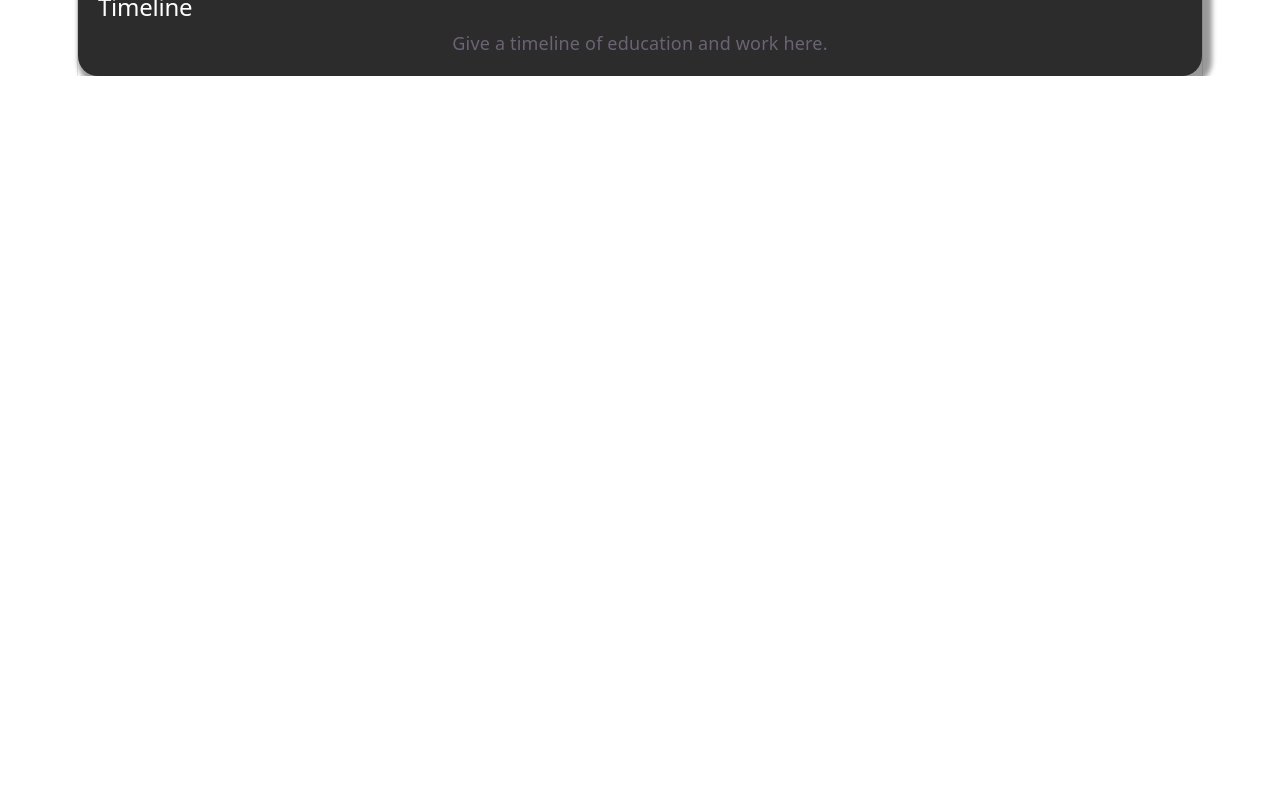
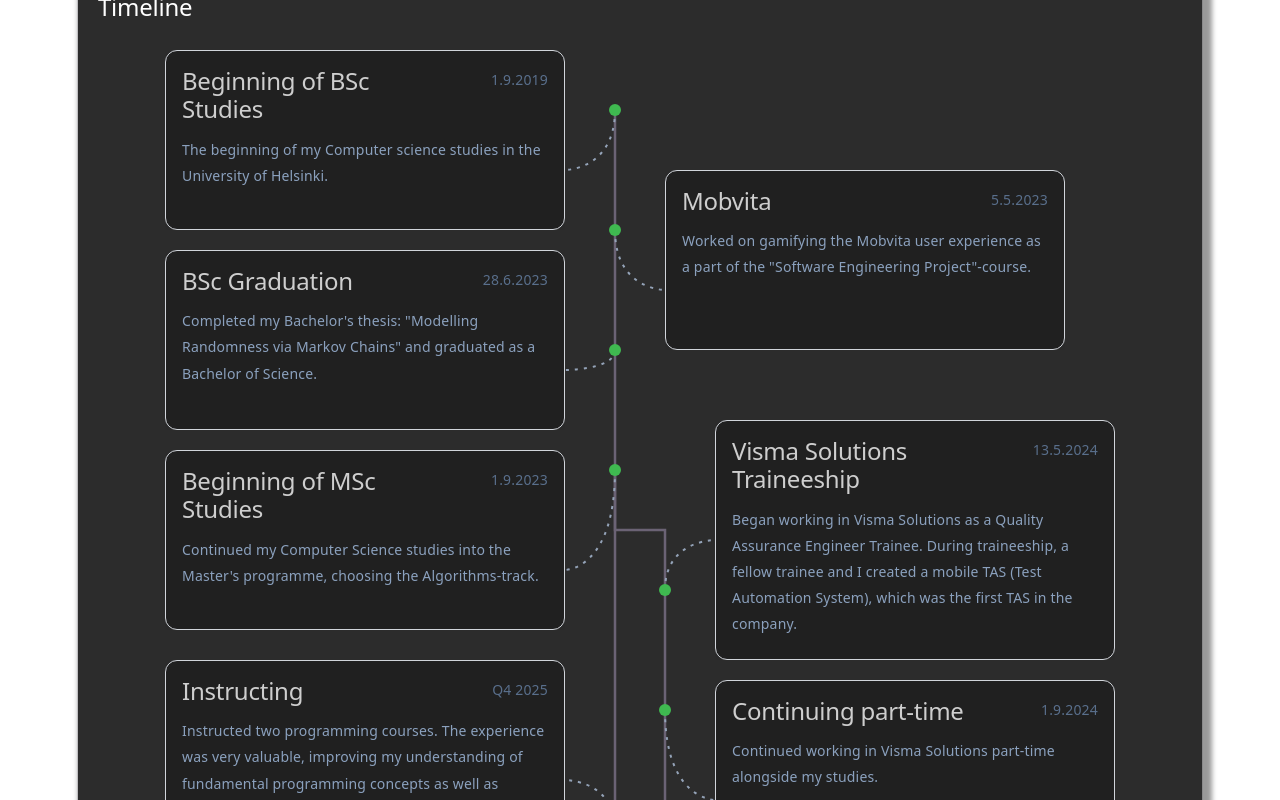
Before and after one commit to mfk99/CV, a React (Vite) app: page / in a window 1280 px wide. Shown: the part 1540-2340 px from the top of the page. Before the commit the page ends 1616 px from the top, so only its background shows below. Built offline with nearby package versions, Linux system fonts and the light colour scheme.

Commit message:
add timeline

```diff
--- a/src/components/grid/Grid.css
+++ b/src/components/grid/Grid.css
@@ -34,6 +34,7 @@
 
 #timeline-grid {
   padding-top: 40px;
+  padding-bottom: 40px;
   display: grid;
   grid-template-columns: 100%;
 }
--- a/src/components/header/Header.tsx
+++ b/src/components/header/Header.tsx
@@ -14,7 +14,7 @@
           paddingTop: "50px",
         }}
       />
-      <div className="header-container" id="header-container">
+      <div id="header-container">
         <div>
           <img
             id="portrait-img"
--- /dev/null
+++ b/src/components/timeline/Timeline.css
@@ -0,0 +1,23 @@
+#timeline-card {
+  display: grid;
+  grid-template-columns: 70% 1fr;
+  grid-template-rows: auto auto;
+}
+
+#timeline-card-title {
+  color: rgb(206, 206, 206);
+  text-align: left;
+}
+
+#timeline-card-date {
+  color: rgb(89, 111, 140);
+  font-size: 14px;
+  text-align: right;
+}
+
+#timeline-card-desc {
+  margin-top: 5px;
+  color: rgb(139, 161, 190);
+  font-size: 14px;
+  text-align: left;
+}
--- a/src/components/timeline/Timeline.tsx
+++ b/src/components/timeline/Timeline.tsx
@@ -1,8 +1,177 @@
+import { motion } from "motion/react";
+import { useState, useMemo } from "react";
+import type { PositionedEvent } from "./events";
+import { events } from "./events";
+import "./Timeline.css";
+
+const CARD_WIDTH = 400;
+const CARD_HEIGHT = 240;
+const CARD_GAP = 50;
+
+const LANE_WIDTH = 50;
+const ROW_HEIGHT = 120;
+
+function getCardPosition(event: PositionedEvent) {
+  const x =
+    event.side === "left"
+      ? event.x - CARD_WIDTH - CARD_GAP
+      : event.x + CARD_GAP;
+
+  const y = event.y + (event.yOffset ?? 0);
+
+  return { x, y };
+}
+
 export function Timeline() {
+  const [hovered, setHovered] = useState<string | null>(null);
+
+  const minLane = Math.min(...events.map((e) => e.lane));
+  const maxLane = Math.max(...events.map((e) => e.lane));
+
+  const CENTER_X = 1000 / 2;
+
+  const totalLaneWidth = (maxLane - minLane) * LANE_WIDTH;
+  const startX = CENTER_X - totalLaneWidth / 2;
+
+  const positionedEvents = useMemo(
+    () =>
+      events.map((event, index) => ({
+        ...event,
+        x: startX + (event.lane - minLane) * LANE_WIDTH,
+        y: index * ROW_HEIGHT + 80,
+      })),
+    [],
+  );
+
+  const svgHeight = Math.max(...positionedEvents.map((e) => e.y)) + 50;
+
   return (
     <>
       <h2 style={{ color: "#fff", textAlign: "left" }}>Timeline</h2>
-      <div>Give a timeline of education and work here.</div>
+      <svg
+        width="100%"
+        height={svgHeight}
+        viewBox={`0 0 1000 ${svgHeight}`}
+        overflow="visible"
+      >
+        {/* Git graph connections */}
+        {positionedEvents.map((event) => {
+          if (!event.parent) return null;
+
+          const parent = positionedEvents.find((e) => e.id === event.parent);
+
+          if (!parent) return null;
+
+          return (
+            <motion.path
+              key={`${parent.id}-${event.id}`}
+              d={`
+              M ${parent.x} ${parent.y}
+              V ${(parent.y + event.y) / 2}
+              H ${event.x}
+              V ${event.y}
+            `}
+              fill="none"
+              stroke="currentColor"
+              strokeWidth={2.5}
+              initial={{ pathLength: 0 }}
+              animate={{ pathLength: 1 }}
+            />
+          );
+        })}
+
+        {positionedEvents.map((event) => {
+          const cardPos = getCardPosition(event);
+
+          const targetX =
+            event.side === "left" ? cardPos.x + CARD_WIDTH : cardPos.x;
+
+          const targetY = cardPos.y + CARD_HEIGHT / 2;
+
+          const connectorPath = `
+          M ${event.x} ${event.y}
+          C ${event.x} ${targetY},
+            ${targetX} ${targetY},
+            ${targetX} ${targetY}
+        `;
+
+          return (
+            <g
+              key={event.id}
+              onMouseEnter={() => setHovered(event.id)}
+              onMouseLeave={() => setHovered(null)}
+            >
+              {/* Node -> Card connector */}
+              <motion.path
+                d={connectorPath}
+                fill="none"
+                stroke="#94a3b8"
+                strokeWidth={2}
+                strokeDasharray="3 6"
+              />
+
+              {/* Timeline node */}
+              <motion.circle
+                cx={event.x}
+                cy={event.y}
+                r={6}
+                fill="#3fb950"
+                animate={{
+                  r: hovered === event.id ? 9 : 6,
+                }}
+                transition={{
+                  type: "spring",
+                  stiffness: 300,
+                  damping: 20,
+                }}
+              />
+
+              {/* Card */}
+
+              <foreignObject
+                x={cardPos.x}
+                y={cardPos.y}
+                width={CARD_WIDTH}
+                height={event.eventCardSize ?? CARD_HEIGHT}
+              >
+                <motion.div
+                  style={{
+                    width: "100%",
+                    height: "100%",
+
+                    backgroundColor: "#202020",
+                    border: "1px solid #d1d5db",
+                    borderRadius: "12px",
+
+                    padding: "16px",
+
+                    boxShadow: "0 2px 10px rgba(0,0,0,0.08)",
+                    boxSizing: "border-box",
+                  }}
+                  animate={{
+                    // scale: hovered === event.id ? 1.04 : 1,
+                    opacity:
+                      hovered === null ? 1 : hovered === event.id ? 1 : 0.7,
+                  }}
+                  transition={{
+                    type: "spring",
+                    stiffness: 300,
+                    damping: 20,
+                  }}
+                >
+                  <div id="timeline-card">
+                    <h2 id="timeline-card-title">{event.title} </h2>
+                    <div id="timeline-card-date">{event.date}</div>
+                  </div>
+                  {event.description && (
+                    <p id="timeline-card-desc">{event.description}</p>
+                  )}
+                </motion.div>
+              </foreignObject>
+            </g>
+          );
+        })}
+      </svg>
     </>
   );
 }
--- /dev/null
+++ b/src/components/timeline/events.ts
@@ -0,0 +1,142 @@
+export type PositionedEvent = {
+  id: string;
+  title: string;
+  date: string;
+  description?: string;
+  lane: number;
+  parent?: string;
+  type?: "occupation" | "educational";
+  side: "left" | "right";
+  x: number;
+  y: number;
+  yOffset?: number;
+  eventCardSize?: number;
+};
+
+export const events: PositionedEvent[] = [
+  {
+    id: "bsc",
+    title: "Beginning of BSc Studies",
+    date: "1.9.2019",
+    lane: 0,
+    type: "educational",
+    side: "left",
+    x: 0,
+    y: 0,
+    yOffset: -60,
+    eventCardSize: 180,
+    description:
+      "The beginning of my Computer science studies in the University of Helsinki.",
+  },
+  {
+    id: "ohtu",
+    title: "Mobvita",
+    date: "5.5.2023",
+    lane: 0,
+    parent: "bsc",
+    side: "right",
+    x: 0,
+    y: 0,
+    yOffset: -60,
+    eventCardSize: 180,
+    description:
+      'Worked on gamifying the Mobvita user experience as a part of the "Software Engineering Project"-course.',
+  },
+  {
+    id: "bsc-thesis",
+    title: "BSc Graduation",
+    date: "28.6.2023",
+    lane: 0,
+    parent: "ohtu",
+    side: "left",
+    x: 0,
+    y: 0,
+    yOffset: -100,
+    eventCardSize: 180,
+    description:
+      'Completed my Bachelor\'s thesis: "Modelling Randomness via Markov Chains" and graduated as a Bachelor of Science.',
+  },
+  {
+    id: "msc",
+    title: "Beginning of MSc Studies",
+    date: "1.9.2023",
+    lane: 0,
+    parent: "bsc-thesis",
+    side: "left",
+    x: 0,
+    y: 0,
+    yOffset: -20,
+    eventCardSize: 180,
+    description:
+      "Continued my Computer Science studies into the Master's programme, choosing the Algorithms-track.",
+  },
+  {
+    id: "visma",
+    title: "Visma Solutions Traineeship",
+    date: "13.5.2024",
+    lane: 1,
+    parent: "msc",
+    side: "right",
+    x: 0,
+    y: 0,
+    yOffset: -170,
+    description: `Began working in Visma Solutions as a Quality Assurance Engineer Trainee. During traineeship,
+      a fellow trainee and I created a mobile TAS (Test Automation System), which was the first TAS in the company.`,
+  },
+  {
+    id: "visma-cntd",
+    title: "Continuing part-time",
+    date: "1.9.2024",
+    lane: 1,
+    parent: "visma",
+    side: "right",
+    x: 0,
+    y: 0,
+    yOffset: -30,
+    eventCardSize: 140,
+    description: `Continued working in Visma Solutions part-time alongside my studies.`,
+  },
+  {
+    id: "instructor",
+    title: "Instructing",
+    date: "Q4 2025",
+    lane: 0,
+    parent: "msc",
+    side: "left",
+    x: 0,
+    y: 0,
+    yOffset: -170,
+    eventCardSize: 180,
+    description: `Instructed two programming courses.
+    The experience was very valuable, improving my understanding of fundamental programming concepts as well as communication skills.`,
+  },
+  {
+    id: "junior",
+    title: "Junior QA Engineer Promotion",
+    date: "1.6.2025",
+    lane: 1,
+    parent: "visma-cntd",
+    side: "right",
+    x: 0,
+    y: 0,
+    yOffset: -80,
+    eventCardSize: 180,
+    description: `After a year of valuable work experience, I was promoted to Junior QA Engineer.`,
+  },
+
+  {
+    id: "msc-thesis",
+    title: "MSc Graduation",
+    date: "Q4 2026",
+    lane: 0,
+    parent: "instructor",
+    side: "left",
+    x: 0,
+    y: 0,
+    yOffset: -190,
+    description: `I will graduate from University of Helsinki,
+    having completed the Master of Science programme in Computer Science.
+    Completing the Master's Thesis involved a practical implementation and academic writing,
+    the topic being "Scheduling as an Incremental Optiomization Benchmark".`,
+  },
+];
--- a/src/index.css
+++ b/src/index.css
@@ -11,8 +11,8 @@
   --shadow:
     rgba(0, 0, 0, 0.1) 0 10px 15px -3px, rgba(0, 0, 0, 0.05) 0 4px 6px -2px;
 
-  --sans: system-ui, 'Segoe UI', Roboto, sans-serif;
-  --heading: system-ui, 'Segoe UI', Roboto, sans-serif;
+  --sans: system-ui, "Segoe UI", Roboto, sans-serif;
+  --heading: system-ui, "Segoe UI", Roboto, sans-serif;
   --mono: ui-monospace, Consolas, monospace;
 
   font: 18px/145% var(--sans);
```
